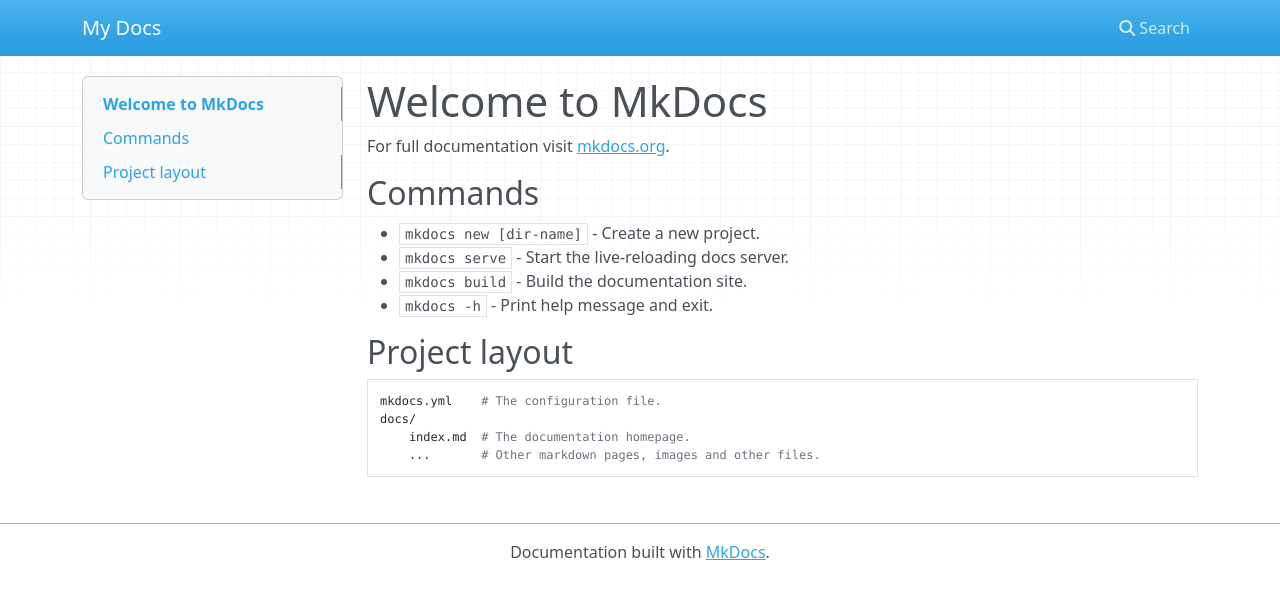
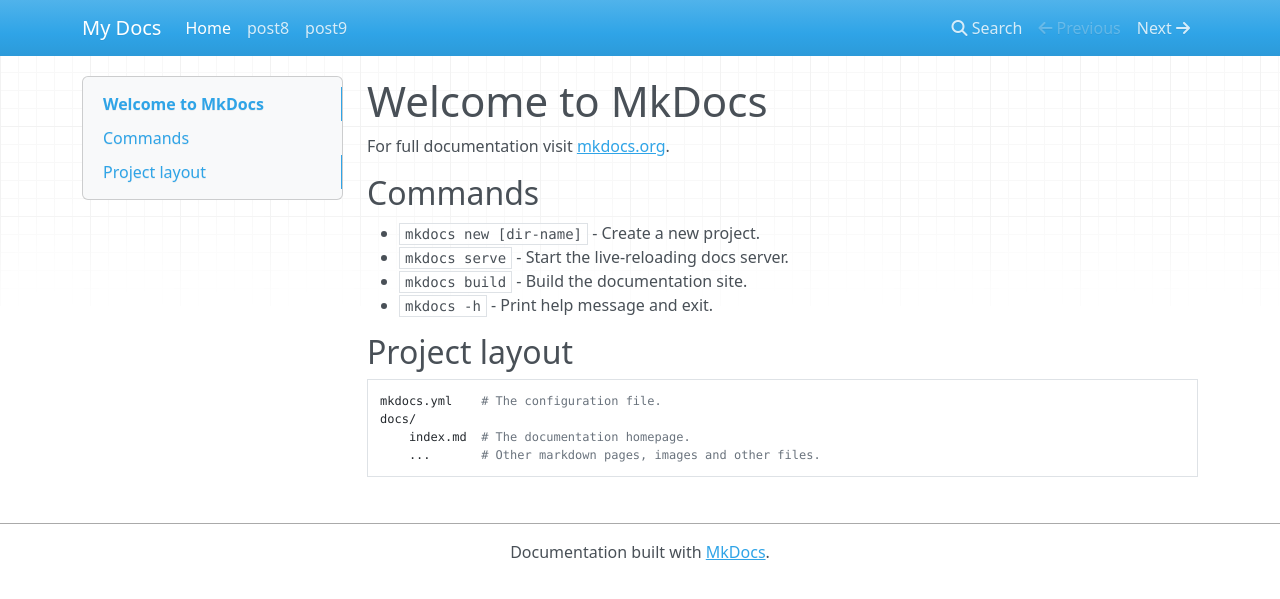
Before and after one commit to inwenis/blog, an MkDocs documentation site: the page built from docs/index.md, in a window 1280 px wide. Shown: the top 599 px of the page. Built offline with MkDocs 1.6.1, drawn with Linux system fonts in a browser that asks for light colours; nearby versions of some CDN libraries.

Commit message:
move posts

```diff
--- a/mkdocs.yml
+++ b/mkdocs.yml
@@ -1 +1,5 @@
 site_name: My Docs
+nav:
+  - Home: index.md
+  - post8: post8.md
+  - post9: post9.md
```
Also changed, not shown: docs/post8.md (renamed from posts/post8/post8.md), docs/post9.md (renamed from posts/post9.md).
